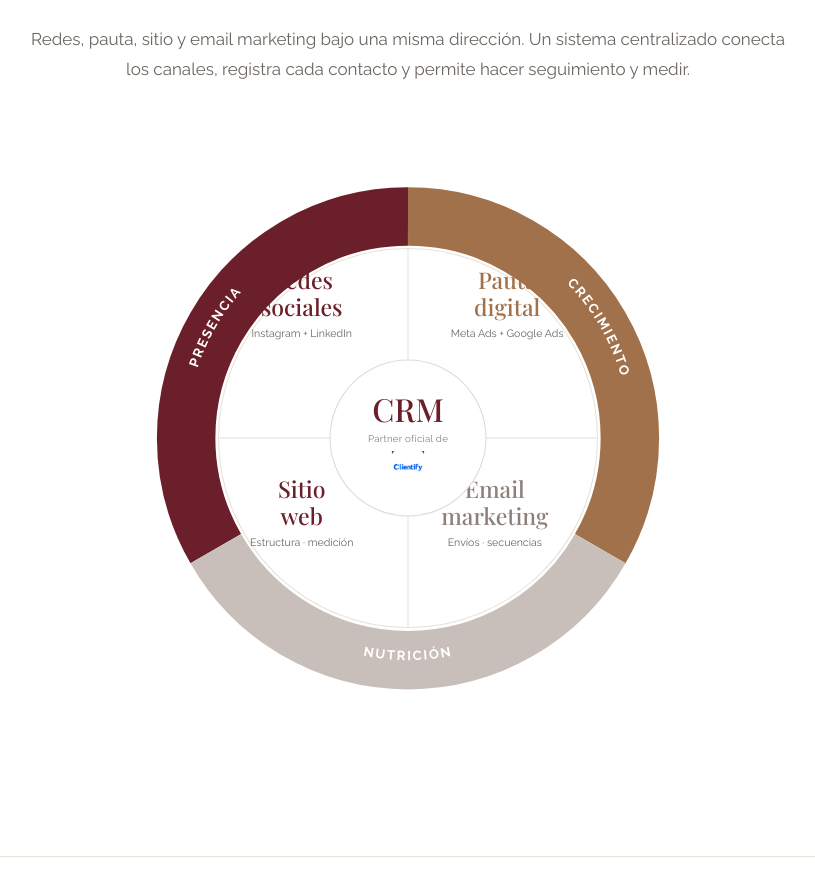
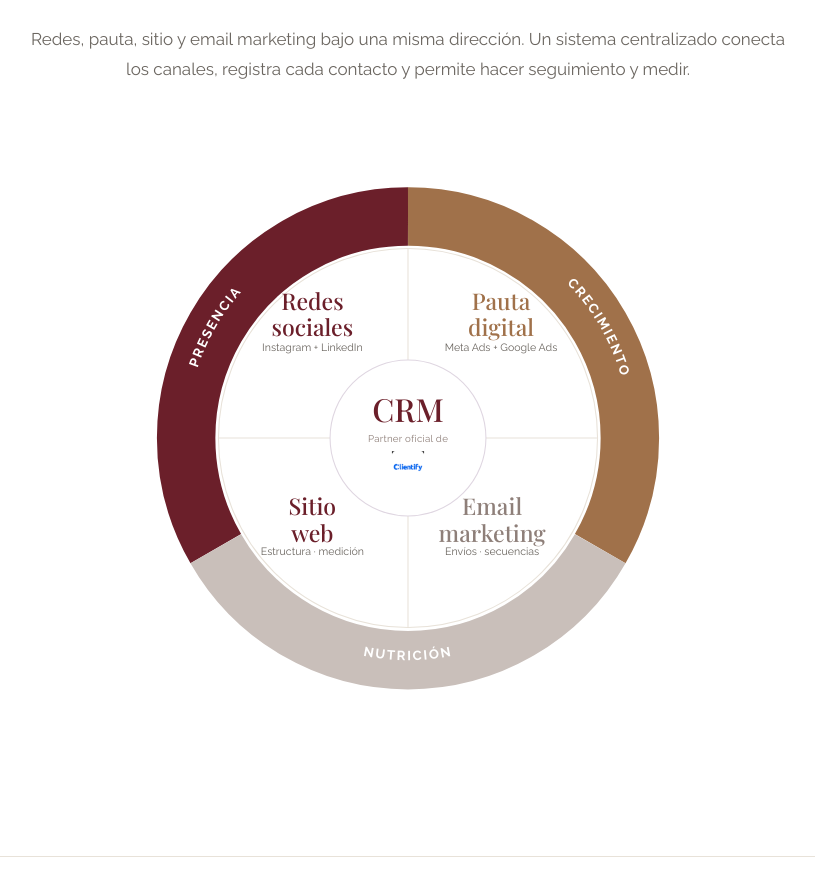
Before and after one commit to nerini-mkt/nerini-web, a React (Vite) app: page / in a window 1280 px wide. Shown: the part 1520-2416 px from the top of the page, without its empty margins (232-1047 px from the left). Built offline with nearby package versions, Linux system fonts and the light colour scheme.

Commit message:
Add files via upload

```diff
--- a/App.jsx
+++ b/App.jsx
@@ -96,33 +96,33 @@ function ServiceWheel() {
           <line x1="136" y1="350" x2="564" y2="350" stroke="#E8E2D9" strokeWidth="1.2" />
         </g>
 
-        {/* Superior izquierdo — títulos altos, subtítulos bien separados del CRM */}
-        <text x="230" y="182" textAnchor="middle" className="wheel-title presence">
-          <tspan x="230" dy="0">Redes</tspan>
-          <tspan x="230" dy="30">sociales</tspan>
+        {/* Superior izquierdo */}
+        <text x="242" y="205" textAnchor="middle" className="wheel-title presence">
+          <tspan x="242" dy="0">Redes</tspan>
+          <tspan x="242" dy="30">sociales</tspan>
         </text>
-        <text x="230" y="236" textAnchor="middle" className="wheel-sub">Instagram + LinkedIn</text>
+        <text x="242" y="252" textAnchor="middle" className="wheel-sub">Instagram + LinkedIn</text>
 
         {/* Superior derecho */}
-        <text x="462" y="182" textAnchor="middle" className="wheel-title growth">
-          <tspan x="462" dy="0">Pauta</tspan>
-          <tspan x="462" dy="30">digital</tspan>
+        <text x="455" y="205" textAnchor="middle" className="wheel-title growth">
+          <tspan x="455" dy="0">Pauta</tspan>
+          <tspan x="455" dy="30">digital</tspan>
         </text>
-        <text x="462" y="236" textAnchor="middle" className="wheel-sub">Meta Ads + Google Ads</text>
+        <text x="455" y="252" textAnchor="middle" className="wheel-sub">Meta Ads + Google Ads</text>
 
         {/* Inferior izquierdo */}
-        <text x="230" y="418" textAnchor="middle" className="wheel-title presence">
-          <tspan x="230" dy="0">Sitio</tspan>
-          <tspan x="230" dy="30">web</tspan>
+        <text x="242" y="437" textAnchor="middle" className="wheel-title presence">
+          <tspan x="242" dy="0">Sitio</tspan>
+          <tspan x="242" dy="30">web</tspan>
         </text>
-        <text x="230" y="472" textAnchor="middle" className="wheel-sub">Estructura · medición</text>
+        <text x="242" y="482" textAnchor="middle" className="wheel-sub">Estructura · medición</text>
 
-        {/* Inferior derecho — x reducido para que "marketing" no salga del clip */}
-        <text x="448" y="418" textAnchor="middle" className="wheel-title nurture">
-          <tspan x="448" dy="0">Email</tspan>
-          <tspan x="448" dy="30">marketing</tspan>
+        {/* Inferior derecho — x=445 para que "marketing" quede dentro del clip */}
+        <text x="445" y="437" textAnchor="middle" className="wheel-title nurture">
+          <tspan x="445" dy="0">Email</tspan>
+          <tspan x="445" dy="30">marketing</tspan>
         </text>
-        <text x="448" y="472" textAnchor="middle" className="wheel-sub">Envíos · secuencias</text>
+        <text x="445" y="482" textAnchor="middle" className="wheel-sub">Envíos · secuencias</text>
 
         {/* CRM central — igual al one-pager: CRM + Partner oficial de + logo */}
         <circle cx="350" cy="350" r="88" fill="#fff" stroke="#DFD6E1" strokeWidth="1.2" />
```
